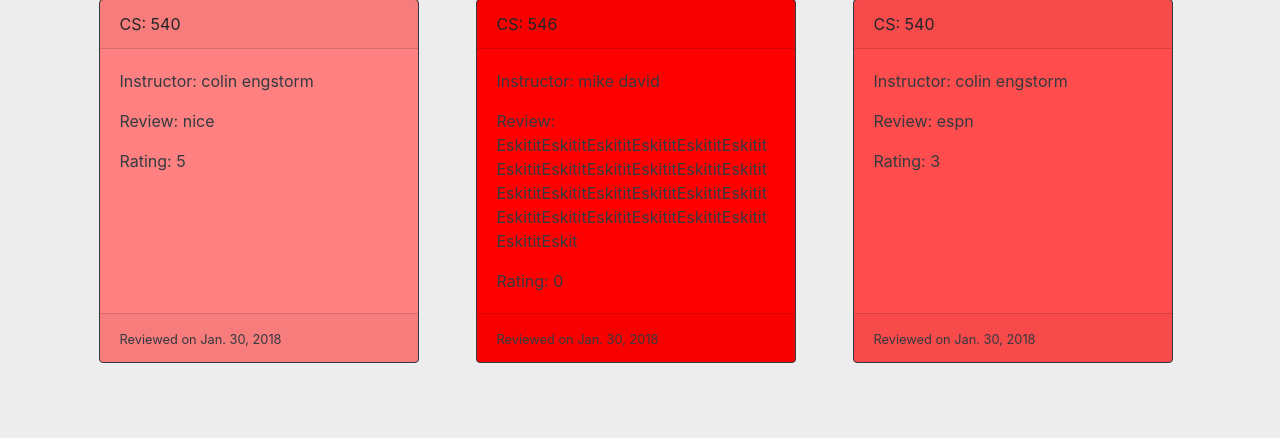
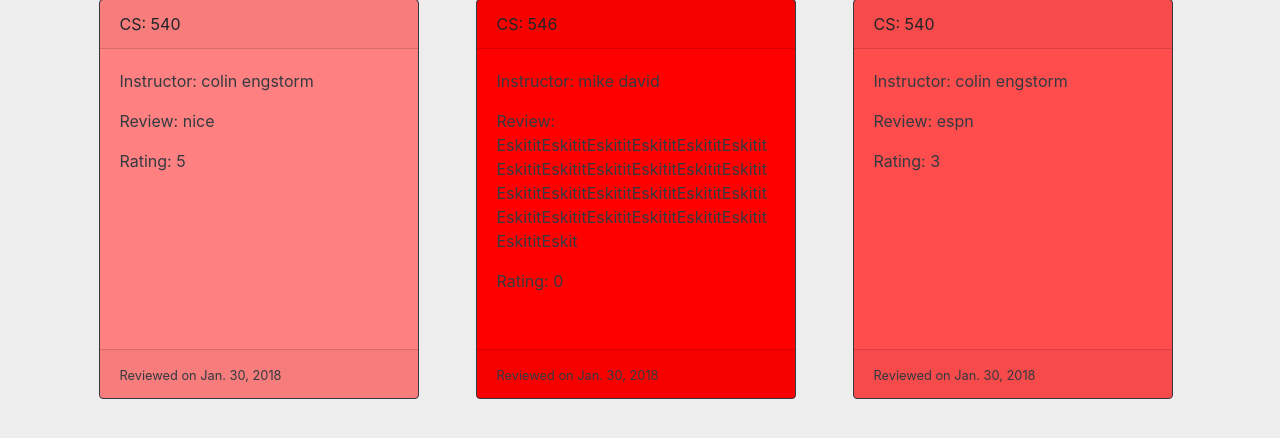
Before and after one commit to ejdweck/rate_courses, a Django app: page / in a window 1280 px wide. Shown: the part 343-781 px from the top of the page. Run offline with Django 3.2, Linux system fonts and the light colour scheme; data comes from the database, SQL or seed files in the repository; some libraries are stand-ins or nearby versions.

Commit message:
fixed heights for cards

```diff
--- a/static/css/main.css
+++ b/static/css/main.css
@@ -5,7 +5,8 @@ h1, h2, h3, h4, h5, h6 {
 #card_box {
 	min-width: 20rem;
 	max-width: 20rem;
-	height: auto;
+	min-height: 25rem;
+	max-height: 25rem;
 	margin: 2.5% 2.5% 2.5% 2.5%;
 }
 
```
